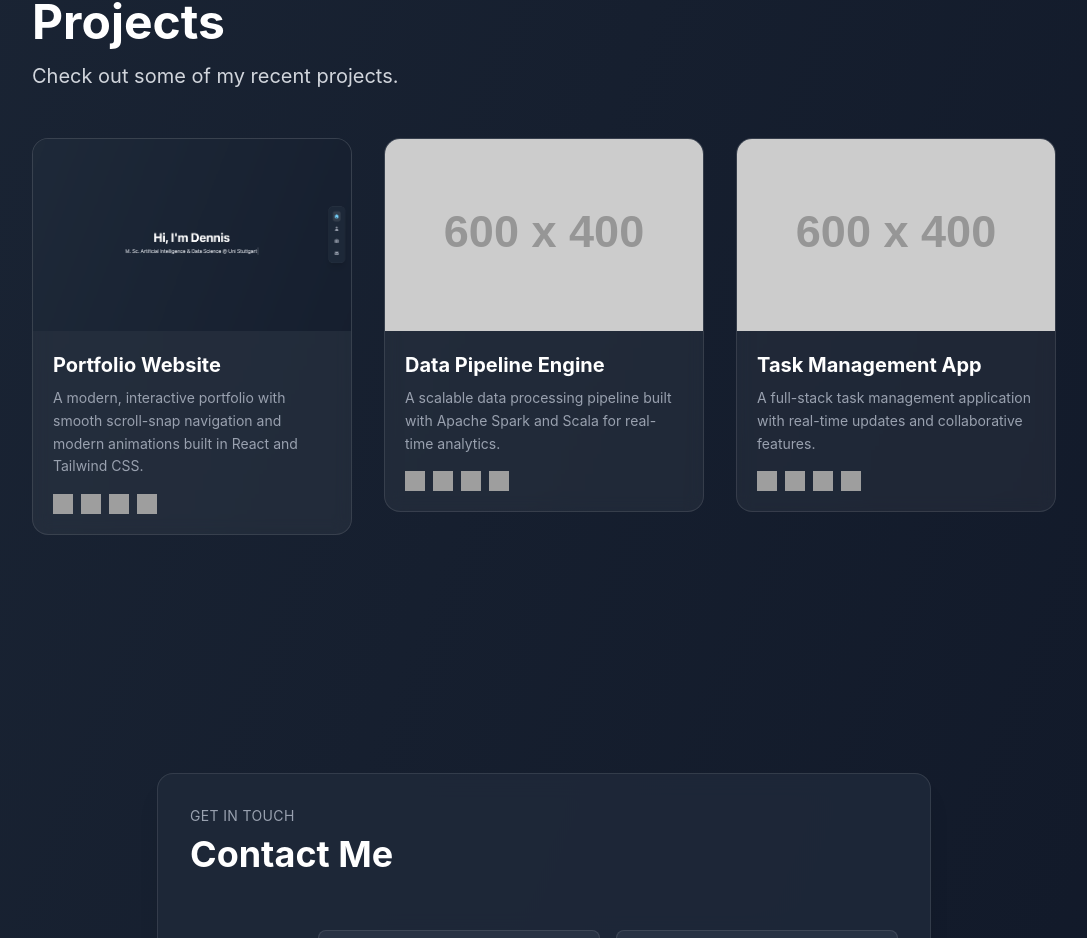
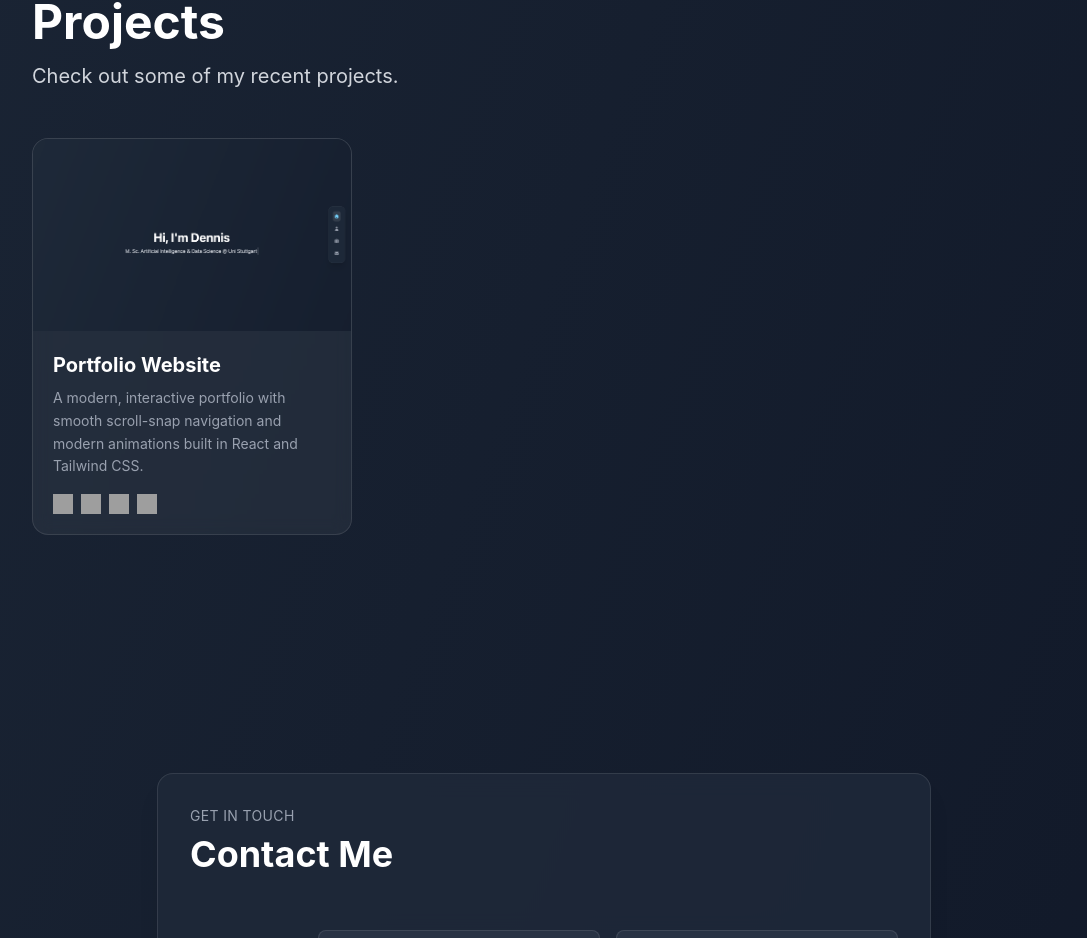
Before and after one commit to Dennis-Diehl/PortfolioWebsite, a React (Vite) app: page / in a window 1280 px wide. Shown: the part 1912-2850 px from the top of the page, without its empty margins (96-1183 px from the left). Built offline with nearby package versions, Linux system fonts and the light colour scheme; grey boxes are pictures that could not be loaded.

Commit message:
- updated readme - no dummy projects - added claudeignore

```diff
--- a/src/data/projects.ts
+++ b/src/data/projects.ts
@@ -33,39 +33,4 @@ export const PROJECTS: readonly Project[] = [
     githubUrl: "https://github.com/Dennis-Diehl/PortfolioWebsite",
     liveUrl: "https://dennisd-portfolio.vercel.app/",
   },
-  {
-    id: "project-2",
-    title: "Data Pipeline Engine",
-    shortDescription:
-      "A scalable data processing pipeline built with Apache Spark and Scala for real-time analytics.",
-    longDescription:
-      "This project implements a high-throughput data pipeline capable of processing millions of records in near real-time. It leverages Apache Spark for distributed computing and includes custom transformations, data quality checks, and automated reporting dashboards.",
-    image: "https://placehold.co/600x400/1f2937/e5e7eb?text=Data+Pipeline",
-    techStack: ["Scala", "Apache Spark", "SQL", "Python"],
-    features: [
-      "Real-time stream processing with Spark Structured Streaming",
-      "Automated data quality validation",
-      "Custom ETL transformations",
-      "Interactive analytics dashboard",
-    ],
-    githubUrl: "https://github.com",
-  },
-  {
-    id: "project-3",
-    title: "Task Management App",
-    shortDescription:
-      "A full-stack task management application with real-time updates and collaborative features.",
-    longDescription:
-      "A productivity application that helps teams organize and track their work. Features include drag-and-drop task boards, real-time collaboration, priority management, and deadline tracking with notifications.",
-    image: "https://placehold.co/600x400/1f2937/e5e7eb?text=Task+App",
-    techStack: ["React", "TypeScript", "Tailwind CSS", "SQL"],
-    features: [
-      "Drag-and-drop Kanban boards",
-      "Real-time collaborative editing",
-      "Priority and deadline management",
-      "Activity log and notifications",
-    ],
-    githubUrl: "https://github.com",
-    liveUrl: "https://example.com",
-  },
 ];
```
Also changed, not shown: 1 other file (tests, documents, lock files or other folders).
